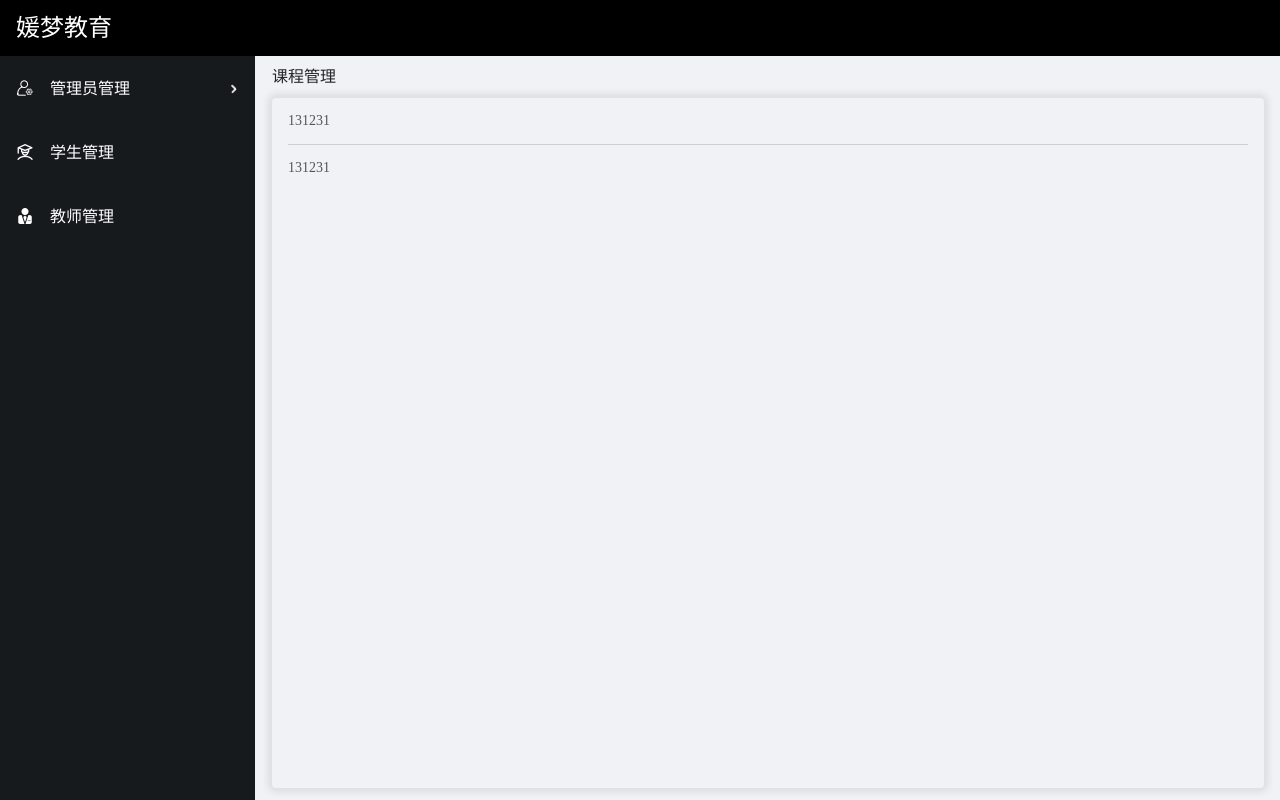
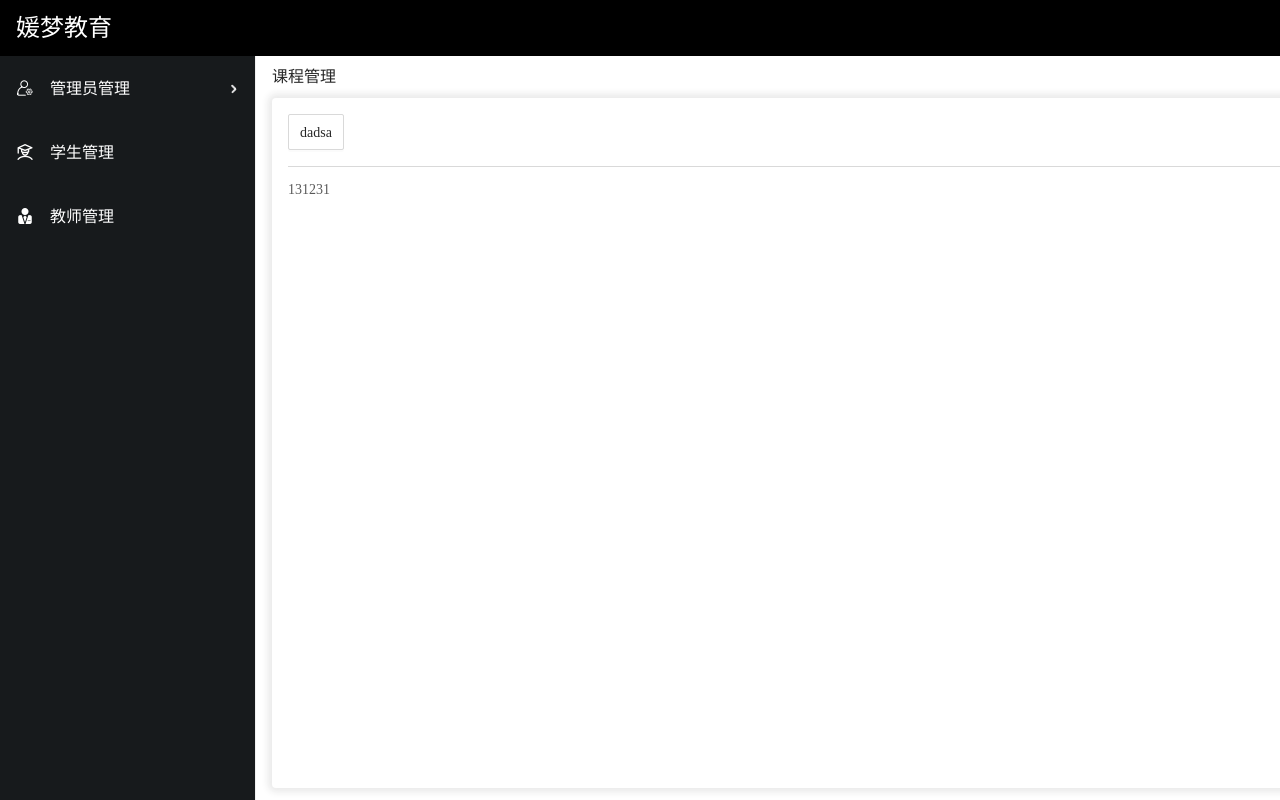
Before and after one commit to wzp123321/family-train-project, a Vue app in the folder family-edu-web/: page /courseManage in a window 1280 px wide. Built offline with nearby package versions, Linux system fonts and the light colour scheme.

Commit message:
--user=万直鹏 新增公共样式处理

```diff
--- a/family-edu-web/src/assets/less/common.less
+++ b/family-edu-web/src/assets/less/common.less
@@ -1,9 +1,9 @@
 @import './reset.less';
 @import './flex.less';
 @import './theme.less';
-@import './quick.less';
 @import './style/index.css';
 @import './iconfont/index.css';
+@import './quick/index.css';
 
 each(range(1000), {
     .mt@{key} {
--- a/family-edu-web/src/assets/less/quick.less
+++ /dev/null
@@ -1,11 +0,0 @@
-// 输入框
-.ant-input {
-  height: 36px;
-  &:hover{
-      border-color: aqua;
-  }
-  &:active,
-  &:focus {
-    box-shadow: none !important;
-  }
-}
--- /dev/null
+++ b/family-edu-web/src/assets/less/quick/a-button.less
@@ -0,0 +1,5 @@
+button.ant-btn {
+  height: 36px;
+  line-height: 36px;
+  padding: 0 11px;
+}
--- /dev/null
+++ b/family-edu-web/src/assets/less/quick/a-input.less
@@ -0,0 +1,11 @@
+// 输入框
+.ant-input {
+  height: 36px;
+  &:hover {
+    border-color: aqua;
+  }
+  &:active,
+  &:focus {
+    box-shadow: none !important;
+  }
+}
--- /dev/null
+++ b/family-edu-web/src/assets/less/quick/index.css
@@ -0,0 +1,2 @@
+@import './a-input.less';
+@import './a-button.less';
--- a/family-edu-web/src/layouts/content-box/content-box.html
+++ b/family-edu-web/src/layouts/content-box/content-box.html
@@ -1 +1,5 @@
-<main><router-view></router-view></main>
+<div class="content-box">
+  <div class="main">
+    <router-view></router-view>
+  </div>
+</div>
--- a/family-edu-web/src/layouts/content-box/content-box.less
+++ b/family-edu-web/src/layouts/content-box/content-box.less
@@ -0,0 +1,16 @@
+.content-box {
+  overflow: auto;
+  background-color: var(--color-default);
+  width: 100%;
+  height: 100%;
+
+  display: flex;
+  flex-direction: column;
+  justify-content: flex-start;
+  align-items: stretch;
+
+  .main {
+    flex: auto;
+    min-width: 1111px;
+  }
+}
--- a/family-edu-web/src/pages/course-manage/course-manage.html
+++ b/family-edu-web/src/pages/course-manage/course-manage.html
@@ -1,6 +1,8 @@
 <div class="course-manage">
   <page-common :title="'课程管理'" :showSearch="true">
-    <template v-slot:pageSearch> 131231 </template>
+    <template v-slot:pageSearch>
+      <a-button>dadsa</a-button>
+    </template>
     <template v-slot:pageContent> 131231 </template>
   </page-common>
 </div>
--- a/family-edu-web/src/pages/course-manage/course-manage.ts
+++ b/family-edu-web/src/pages/course-manage/course-manage.ts
@@ -1,6 +1,11 @@
 import { defineComponent } from 'vue';
+
+import { Input, Button } from 'ant-design-vue';
 
 export default defineComponent({
   name: 'CourseManage',
-  components: {},
+  components: {
+    'a-input': Input,
+    'a-button': Button,
+  },
 });
```
